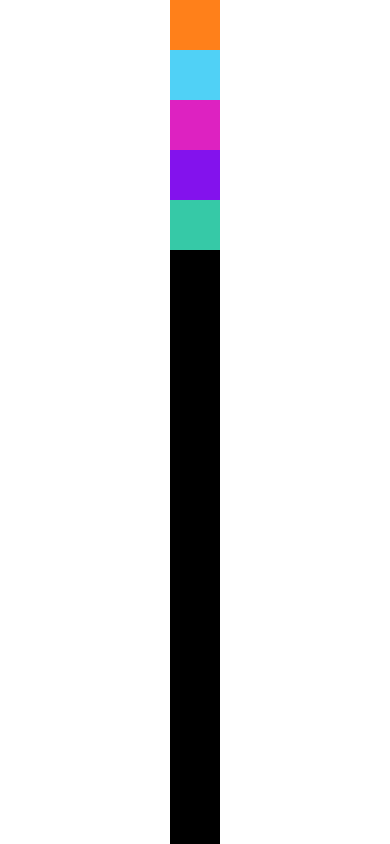
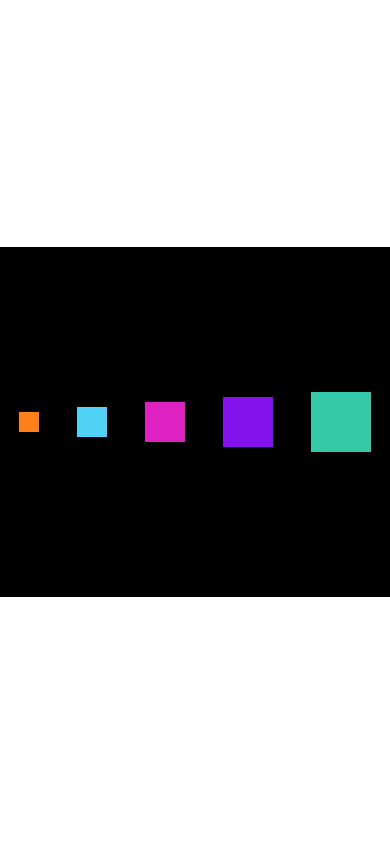
Before and after one commit to Tartaminos/Curso-react-native, a React Native app: screen / in a window 390 px wide. Built offline with nearby package versions, Linux system fonts and the light colour scheme.

Commit message:
métodos flex

```diff
--- a/src/App.js
+++ b/src/App.js
@@ -20,17 +20,22 @@
 // import ProductList2 from "./components/Products/ProductList2"
 // import EntryYourName from "./components/EntryYourName"
 // import Square from "./components/layout/Square"
-import FlexBox1 from "./components/layout/FlexBox1"
+// import FlexBox1 from "./components/layout/FlexBox1"
+import FlexBox3 from "./components/layout/FlexBox3"
 
 
 
 export default () => (
         <SafeAreaView style={style.App}>
 
-            <FlexBox1 />
+            <FlexBox3 />
 
 
            {/* <CompPadrao />
+
+            <FlexBox2 />
+
+            <FlexBox1 />
 
             <EntryYourName />
 
--- /dev/null
+++ b/src/components/layout/FlexBox3.js
@@ -0,0 +1,36 @@
+import React, { Fragment } from 'react'
+import { View, StyleSheet } from 'react-native'
+import Square from './Square'
+
+export default (props) => {
+    return (
+        <Fragment>
+            <View style={style.FlexV3} >
+
+                <Square color="#ff801a" side={20} />
+
+                <Square color="#50d1f6" side={30}/>
+
+                <Square color="#dd22c1" side={40}/>
+
+                <Square color="#8312ed" side={50}/>
+
+                <Square color="#36c9a7" side={60}/>
+
+            </View>
+        </Fragment>
+    )
+}
+
+const style = StyleSheet.create({
+    FlexV3:{
+        flexDirection: "row",
+        justifyContent: "space-around",
+        alignItems: "center",
+        width: "100%",
+        height: 350,
+        backgroundColor: "#000",
+
+    }
+
+})
--- a/src/components/layout/Square.js
+++ b/src/components/layout/Square.js
@@ -2,7 +2,7 @@
 import { View } from 'react-native'
 
 export default (props) => {
-    const side = 50
+    const side = props.side
     return (
         <Fragment>
             <View style={{
```
Also changed, not shown: src/components/layout/FlexBox2.js (added, +35 -0 lines).
